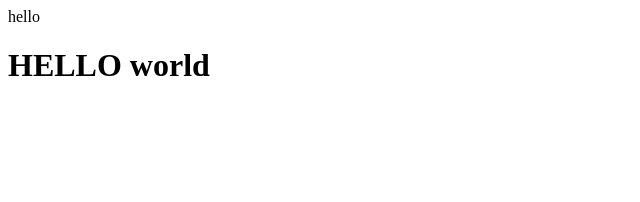
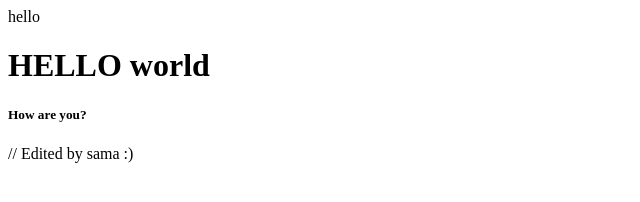
Before and after one commit to Elagouz45/azex, a plain HTML site: page index.html in a window 1280 px wide. Shown: the whole page, without its empty margins (0-640 px from the left). Drawn offline with Linux system fonts and the light colour scheme.

Commit message:
add new line 'h5'

```diff
--- a/index.html
+++ b/index.html
@@ -1,2 +1,3 @@
 hello
 <h1>HELLO world</h1>
+<h5>How are you?</h5> // Edited by sama :)
```
